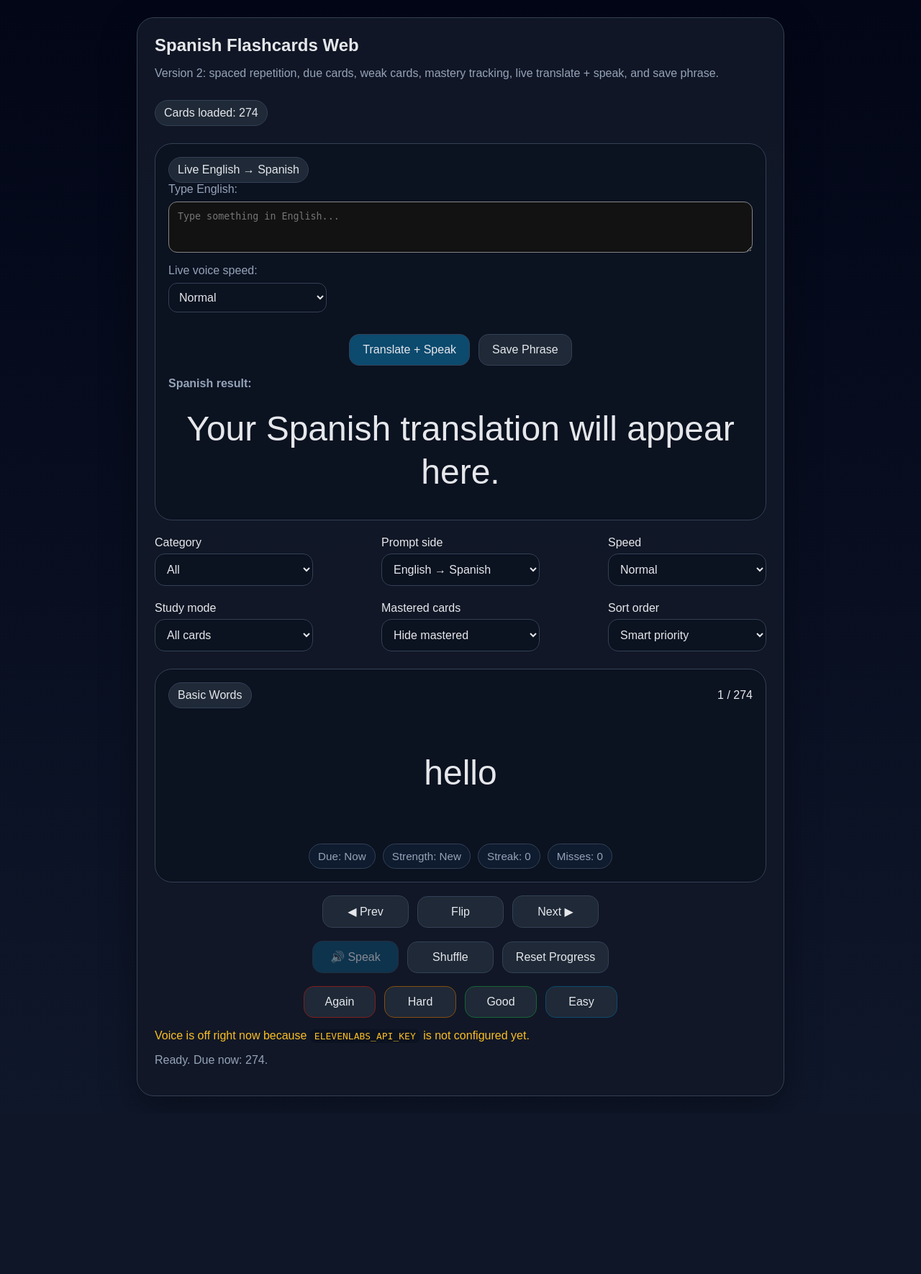
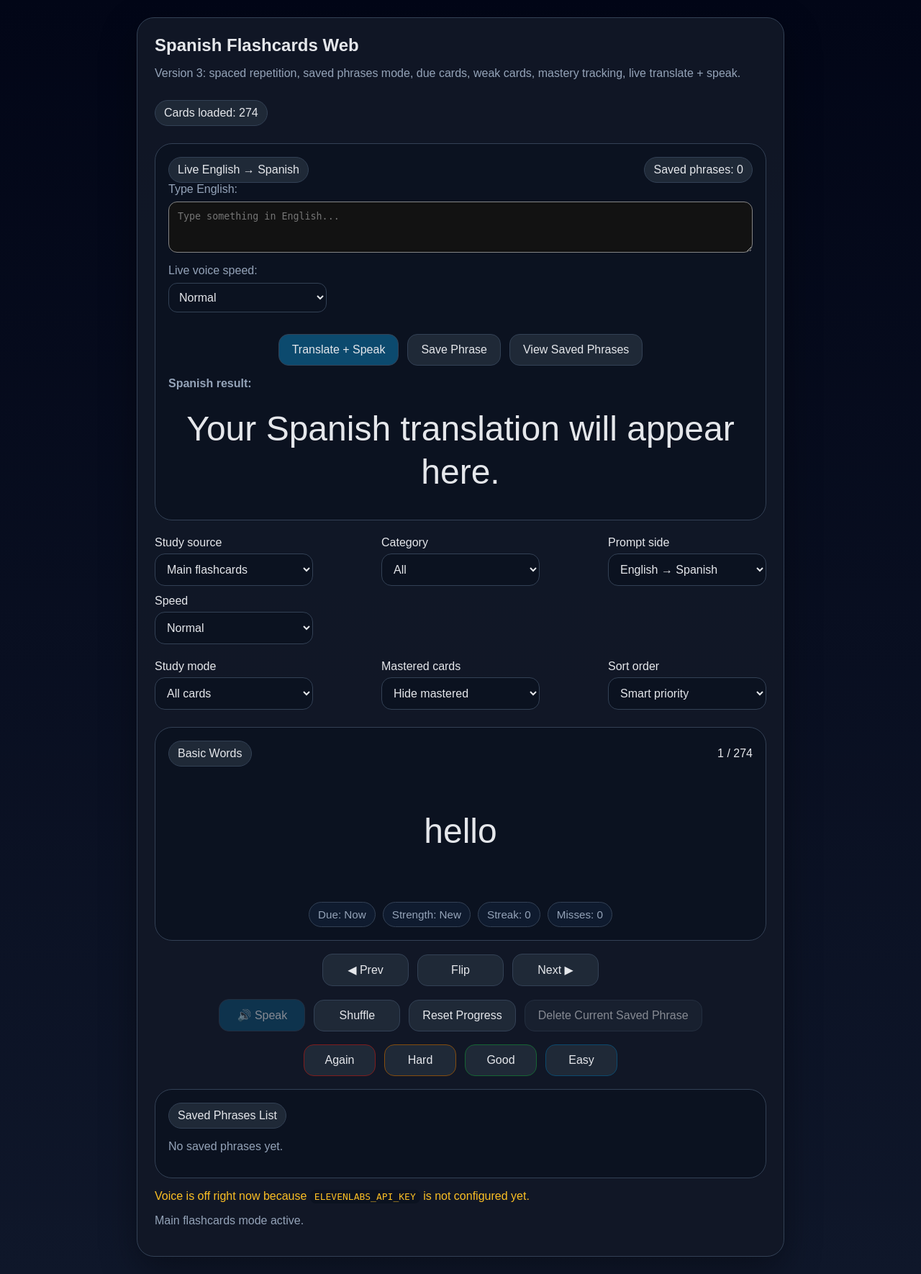
Before and after one commit to terryprice1247/spanish-flashcards-voice, a FastAPI app: page / in a window 1280 px wide. Shown: the whole page at 72% size. Before the commit the page ends 1523 px from the top, so only its background shows below. Run offline with FastAPI, Linux system fonts and the light colour scheme.

Commit message:
4-10-pt 2 - Adding phrases

```diff
--- a/templates/index.html
+++ b/templates/index.html
@@ -12,14 +12,15 @@
       <div class="header-row">
         <div>
           <h1>Spanish Flashcards Web</h1>
-          <p class="muted">Version 2: spaced repetition, due cards, weak cards, mastery tracking, live translate + speak, and save phrase.</p>
+          <p class="muted">Version 3: spaced repetition, saved phrases mode, due cards, weak cards, mastery tracking, live translate + speak.</p>
         </div>
-        <div class="pill">Cards loaded: {{ total }}</div>
+        <div class="pill" id="cardsLoadedPill">Cards loaded: {{ total }}</div>
       </div>
 
       <section class="card-shell" style="margin-bottom: 18px;">
         <div class="card-meta">
           <span class="badge">Live English → Spanish</span>
+          <span class="badge" id="savedPhraseCountBadge">Saved phrases: 0</span>
         </div>
 
         <label for="liveEnglishInput" class="muted" style="display:block; margin-bottom:8px;">
@@ -46,6 +47,7 @@
         <div class="button-row secondary">
           <button id="translateSpeakBtn" type="button">Translate + Speak</button>
           <button id="savePhraseBtn" type="button">Save Phrase</button>
+          <button id="showSavedBtn" type="button">View Saved Phrases</button>
         </div>
 
         <div style="margin-top:14px;">
@@ -55,6 +57,14 @@
       </section>
 
       <div class="controls">
+        <label>
+          Study source
+          <select id="deckSourceSelect">
+            <option value="main">Main flashcards</option>
+            <option value="saved">Saved phrases</option>
+          </select>
+        </label>
+
         <label>
           Category
           <select id="categorySelect">
@@ -137,6 +147,7 @@
         <button id="speakBtn" type="button" {% if not voice_enabled %}disabled{% endif %}>🔊 Speak</button>
         <button id="shuffleBtn" type="button">Shuffle</button>
         <button id="resetProgressBtn" type="button">Reset Progress</button>
+        <button id="deleteSavedBtn" type="button">Delete Current Saved Phrase</button>
       </div>
 
       <div class="button-row rating-row">
@@ -145,6 +156,13 @@
         <button id="goodBtn" type="button">Good</button>
         <button id="easyBtn" type="button">Easy</button>
       </div>
+
+      <section class="card-shell" style="margin-top: 18px;">
+        <div class="card-meta">
+          <span class="badge">Saved Phrases List</span>
+        </div>
+        <div id="savedPhraseList" class="saved-list muted">No saved phrases yet.</div>
+      </section>
 
       {% if not voice_enabled %}
         <p class="warning">Voice is off right now because <code>ELEVENLABS_API_KEY</code> is not configured yet.</p>
@@ -156,15 +174,18 @@
 
   <script>
     const initialCards = {{ cards | tojson }};
-    const STORAGE_KEY = 'spanish_flashcards_progress_v1';
+
+    const PROGRESS_STORAGE_KEY = 'spanish_flashcards_progress_v1';
+    const SAVED_PHRASES_STORAGE_KEY = 'spanish_saved_phrases_v1';
 
     let allCards = [...initialCards];
-    let cards = [...initialCards];
+    let cards = [];
     let index = 0;
     let showingAnswer = false;
     let lastTranslatedEnglish = '';
     let lastTranslatedSpanish = '';
 
+    const deckSourceSelect = document.getElementById('deckSourceSelect');
     const categorySelect = document.getElementById('categorySelect');
     const promptSideSelect = document.getElementById('promptSideSelect');
     const speedSelect = document.getElementById('speedSelect');
@@ -178,6 +199,7 @@
     const categoryBadge = document.getElementById('categoryBadge');
     const statusText = document.getElementById('statusText');
     const speakBtn = document.getElementById('speakBtn');
+    const cardsLoadedPill = document.getElementById('cardsLoadedPill');
 
     const dueBadge = document.getElementById('dueBadge');
     const strengthBadge = document.getElementById('strengthBadge');
@@ -188,6 +210,10 @@
     const liveSpanishOutput = document.getElementById('liveSpanishOutput');
     const translateSpeakBtn = document.getElementById('translateSpeakBtn');
     const savePhraseBtn = document.getElementById('savePhraseBtn');
+    const showSavedBtn = document.getElementById('showSavedBtn');
+    const savedPhraseCountBadge = document.getElementById('savedPhraseCountBadge');
+    const savedPhraseList = document.getElementById('savedPhraseList');
+    const deleteSavedBtn = document.getElementById('deleteSavedBtn');
 
     const againBtn = document.getElementById('againBtn');
     const hardBtn = document.getElementById('hardBtn');
@@ -202,26 +228,47 @@
       }
     }
 
-    function getCardKey(card) {
-      return `${card.category}||${card.english}||${card.spanish}`;
-    }
-
-    function loadProgressMap() {
+    function loadJsonFromStorage(key, fallback) {
       try {
-        const raw = localStorage.getItem(STORAGE_KEY);
-        if (!raw) return {};
+        const raw = localStorage.getItem(key);
+        if (!raw) return fallback;
         const parsed = JSON.parse(raw);
-        return parsed && typeof parsed === 'object' ? parsed : {};
+        return parsed ?? fallback;
       } catch {
-        return {};
+        return fallback;
       }
     }
 
-    function saveProgressMap(map) {
-      localStorage.setItem(STORAGE_KEY, JSON.stringify(map));
+    function saveJsonToStorage(key, value) {
+      localStorage.setItem(key, JSON.stringify(value));
     }
 
-    let progressMap = loadProgressMap();
+    let progressMap = loadJsonFromStorage(PROGRESS_STORAGE_KEY, {});
+    let savedPhrases = loadJsonFromStorage(SAVED_PHRASES_STORAGE_KEY, []);
+
+    function getCurrentDeckSource() {
+      return deckSourceSelect.value;
+    }
+
+    function getWorkingSourceCards() {
+      if (getCurrentDeckSource() === 'saved') {
+        return savedPhrases.map(item => ({
+          english: item.english,
+          spanish: item.spanish,
+          category: 'Saved Phrase',
+          source: 'saved'
+        }));
+      }
+
+      return allCards.map(card => ({
+        ...card,
+        source: 'main'
+      }));
+    }
+
+    function getCardKey(card) {
+      return `${card.source || 'main'}||${card.category}||${card.english}||${card.spanish}`;
+    }
 
     function getDefaultProgress() {
       return {
@@ -249,7 +296,7 @@
     function setProgress(card, progress) {
       const key = getCardKey(card);
       progressMap[key] = progress;
-      saveProgressMap(progressMap);
+      saveJsonToStorage(PROGRESS_STORAGE_KEY, progressMap);
     }
 
     function nowMs() {
@@ -311,15 +358,49 @@
       return cards[index];
     }
 
+    function updateSavedPhraseCountUI() {
+      savedPhraseCountBadge.textContent = `Saved phrases: ${savedPhrases.length}`;
+    }
+
+    function updateHeaderCountUI(filteredCount) {
+      const label = getCurrentDeckSource() === 'saved' ? 'Saved deck' : 'Cards loaded';
+      cardsLoadedPill.textContent = `${label}: ${filteredCount}`;
+    }
+
+    function renderSavedPhraseList() {
+      if (!savedPhrases.length) {
+        savedPhraseList.innerHTML = '<p class="muted">No saved phrases yet.</p>';
+        return;
+      }
+
+      const html = savedPhrases.map((item, idx) => `
+        <div class="saved-item">
+          <div><strong>${idx + 1}.</strong> ${escapeHtml(item.english)}</div>
+          <div class="muted">→ ${escapeHtml(item.spanish)}</div>
+        </div>
+      `).join('');
+
+      savedPhraseList.innerHTML = html;
+    }
+
+    function escapeHtml(value) {
+      return String(value)
+        .replaceAll('&', '&amp;')
+        .replaceAll('<', '&lt;')
+        .replaceAll('>', '&gt;')
+        .replaceAll('"', '&quot;')
+        .replaceAll("'", '&#039;');
+    }
+
     function getFilteredCards() {
       const selectedCategory = categorySelect.value;
       const studyMode = studyModeSelect.value;
       const masteredMode = masteredModeSelect.value;
       const sortMode = sortModeSelect.value;
 
-      let working = [...allCards];
+      let working = getWorkingSourceCards();
 
-      if (selectedCategory !== 'All') {
+      if (getCurrentDeckSource() === 'main' && selectedCategory !== 'All') {
         working = working.filter(card => card.category === selectedCategory);
       }
 
@@ -369,11 +450,15 @@
       const current = keepCurrent ? currentCard() : null;
       cards = getFilteredCards();
 
+      updateHeaderCountUI(cards.length);
+
       if (!cards.length) {
         index = 0;
         showingAnswer = false;
         renderCard();
-        statusText.textContent = 'No cards match the current study filters.';
+        statusText.textContent = getCurrentDeckSource() === 'saved'
+          ? 'No saved phrases match the current filters.'
+          : 'No cards match the current study filters.';
         return;
       }
 
@@ -511,26 +596,6 @@
       }
     }
 
-    function getDueCountForCurrentFilters() {
-      const selectedCategory = categorySelect.value;
-      let working = [...allCards];
-
-      if (selectedCategory !== 'All') {
-        working = working.filter(card => card.category === selectedCategory);
-      }
-
-      if (masteredModeSelect.value === 'hide') {
-        working = working.filter(card => !isMastered(card));
-      }
-
-      return working.filter(card => isDue(card)).length;
-    }
-
-    function updateStatusSummary() {
-      const dueCount = getDueCountForCurrentFilters();
-      statusText.textContent = `Ready. Due now: ${dueCount}.`;
-    }
-
     async function playAudioFromText(text, speed) {
       const response = await fetch(
         `/api/speak?text=${encodeURIComponent(text)}&lang=es&speed=${encodeURIComponent(speed)}`
@@ -633,52 +698,101 @@
       }
     }
 
-    async function savePhrase() {
+    function savePhraseToBrowser() {
       const english = lastTranslatedEnglish || liveEnglishInput.value.trim();
       const spanish = lastTranslatedSpanish || liveSpanishOutput.textContent.trim();
 
-      if (!english || !spanish || spanish === 'Your Spanish translation will appear here.' || spanish === 'Translating...' || spanish === 'Translation failed.') {
+      if (
+        !english ||
+        !spanish ||
+        spanish === 'Your Spanish translation will appear here.' ||
+        spanish === 'Translating...' ||
+        spanish === 'Translation failed.'
+      ) {
         statusText.textContent = 'Translate something successfully before saving.';
         return;
       }
 
-      savePhraseBtn.disabled = true;
-      statusText.textContent = 'Saving phrase...';
+      const exists = savedPhrases.some(item =>
+        item.english === english && item.spanish === spanish
+      );
 
-      try {
-        const response = await fetch('/api/save-phrase', {
-          method: 'POST',
-          headers: {
-            'Content-Type': 'application/json'
-          },
-          body: JSON.stringify({
-            english,
-            spanish
-          })
-        });
+      if (exists) {
+        statusText.textContent = 'Phrase already saved in this browser.';
+        return;
+      }
 
-        const data = await response.json();
+      savedPhrases.push({
+        english,
+        spanish,
+        createdAt: new Date().toISOString()
+      });
 
-        if (!response.ok) {
-          throw new Error(data.detail || 'Save failed.');
-        }
+      saveJsonToStorage(SAVED_PHRASES_STORAGE_KEY, savedPhrases);
+      updateSavedPhraseCountUI();
+      renderSavedPhraseList();
 
-        statusText.textContent = data.message || 'Phrase saved.';
-      } catch (error) {
-        statusText.textContent = `Save error: ${error.message}`;
-      } finally {
-        savePhraseBtn.disabled = false;
+      if (getCurrentDeckSource() === 'saved') {
+        refreshDeck(false);
       }
+
+      statusText.textContent = 'Phrase saved to this browser.';
+    }
+
+    function deleteCurrentSavedPhrase() {
+      const card = currentCard();
+      if (!card || getCurrentDeckSource() !== 'saved') {
+        statusText.textContent = 'Switch to Saved Phrases mode first.';
+        return;
+      }
+
+      const confirmed = window.confirm('Delete this saved phrase from the browser?');
+      if (!confirmed) return;
+
+      savedPhrases = savedPhrases.filter(item =>
+        !(item.english === card.english && item.spanish === card.spanish)
+      );
+
+      saveJsonToStorage(SAVED_PHRASES_STORAGE_KEY, savedPhrases);
+
+      const key = getCardKey(card);
+      delete progressMap[key];
+      saveJsonToStorage(PROGRESS_STORAGE_KEY, progressMap);
+
+      updateSavedPhraseCountUI();
+      renderSavedPhraseList();
+      refreshDeck(false);
+
+      statusText.textContent = 'Saved phrase deleted from this browser.';
     }
 
     function resetProgress() {
       const confirmed = window.confirm('Reset all spaced repetition progress on this browser?');
       if (!confirmed) return;
 
-      localStorage.removeItem(STORAGE_KEY);
+      localStorage.removeItem(PROGRESS_STORAGE_KEY);
       progressMap = {};
       refreshDeck(false);
       statusText.textContent = 'Spaced repetition progress reset.';
+    }
+
+    function switchToSavedMode() {
+      deckSourceSelect.value = 'saved';
+      categorySelect.value = 'All';
+      refreshDeck(false);
+      statusText.textContent = 'Viewing saved phrases.';
+    }
+
+    function handleDeckSourceChange() {
+      const isSaved = getCurrentDeckSource() === 'saved';
+      categorySelect.disabled = isSaved;
+      deleteSavedBtn.disabled = !isSaved;
+
+      refreshDeck(false);
+
+      statusText.textContent = isSaved
+        ? 'Saved phrases mode active.'
+        : 'Main flashcards mode active.';
     }
 
     document.getElementById('nextBtn').addEventListener('click', nextCard);
@@ -690,7 +804,11 @@
     hardBtn.addEventListener('click', () => rateCard('hard'));
     goodBtn.addEventListener('click', () => rateCard('good'));
     easyBtn.addEventListener('click', () => rateCard('easy'));
+
     resetProgressBtn.addEventListener('click', resetProgress);
+    savePhraseBtn.addEventListener('click', savePhraseToBrowser);
+    showSavedBtn.addEventListener('click', switchToSavedMode);
+    deleteSavedBtn.addEventListener('click', deleteCurrentSavedPhrase);
 
     if (speakBtn) {
       speakBtn.addEventListener('click', speakCard);
@@ -700,10 +818,7 @@
       translateSpeakBtn.addEventListener('click', translateAndSpeakLive);
     }
 
-    if (savePhraseBtn) {
-      savePhraseBtn.addEventListener('click', savePhrase);
-    }
-
+    deckSourceSelect.addEventListener('change', handleDeckSourceChange);
     categorySelect.addEventListener('change', () => refreshDeck(false));
     promptSideSelect.addEventListener('change', () => {
       showingAnswer = false;
@@ -737,8 +852,9 @@
       }
     });
 
-    refreshDeck(false);
-    updateStatusSummary();
+    updateSavedPhraseCountUI();
+    renderSavedPhraseList();
+    handleDeckSourceChange();
   </script>
 </body>
 </html>
```
